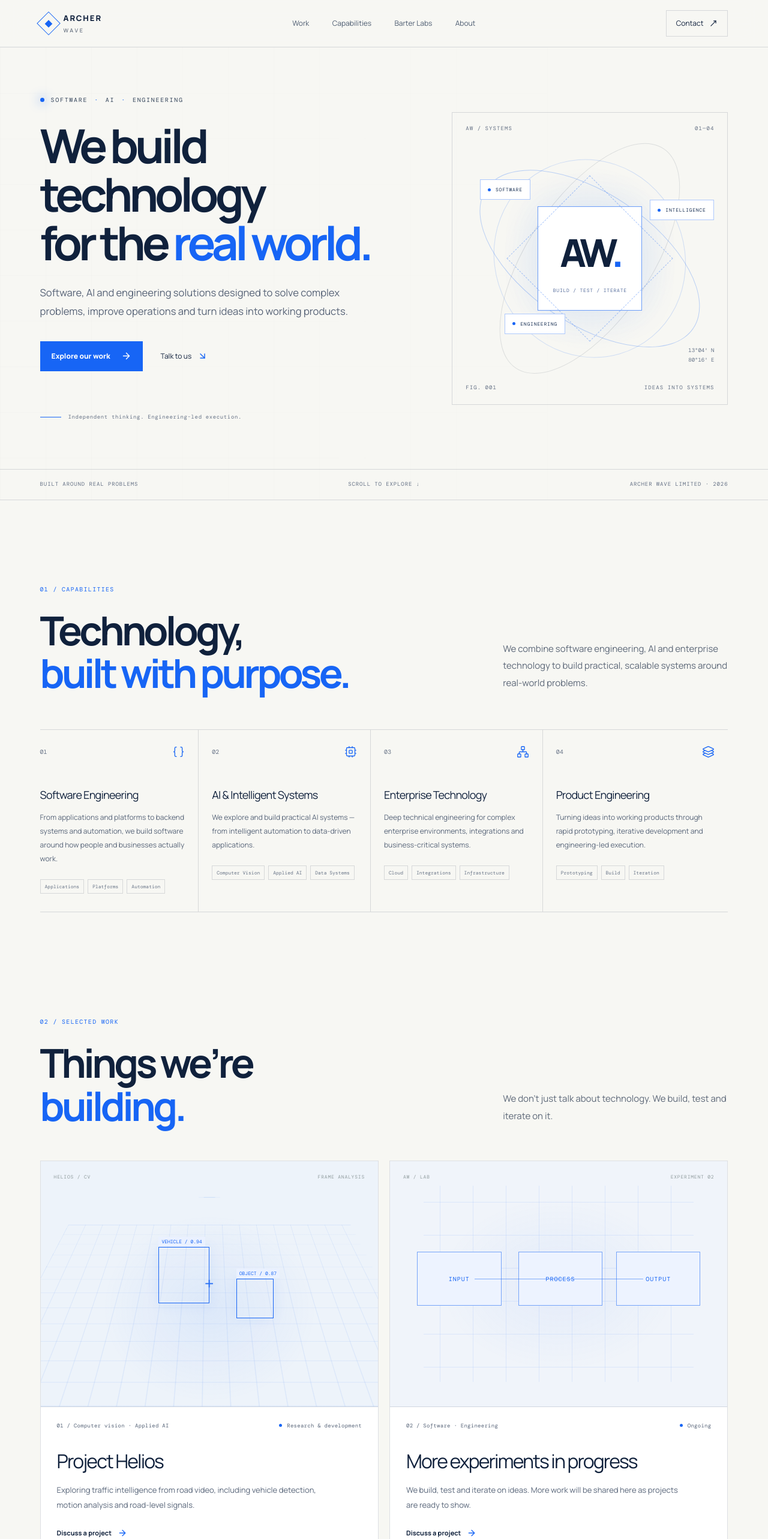
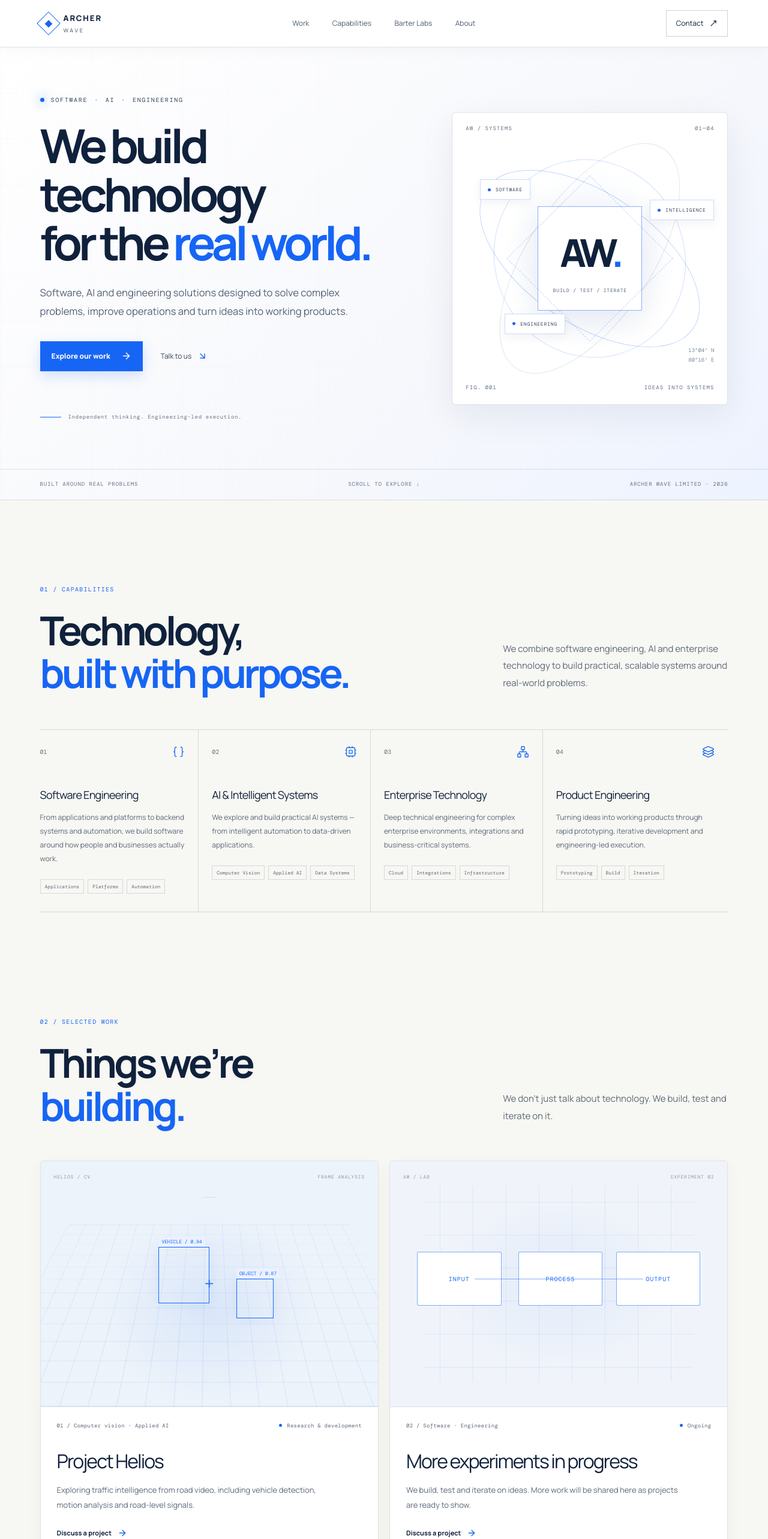
Before and after one commit to vigneshmani1994/barter_labs, a Next.js app: page / in a window 1280 px wide. Shown: the top 2566 px of the page at 60% size. Built offline with nearby package versions, Linux system fonts and the light colour scheme.

Commit message:
Polish Archer Wave with bright editorial light theme and visible header

```diff
--- a/app/globals.css
+++ b/app/globals.css
@@ -26,10 +26,10 @@ button,a{-webkit-tap-highlight-color:transparent}
 .eyebrow-dot{width:7px;height:7px;background:var(--lime);border-radius:50%;box-shadow:0 0 18px var(--lime)}
 .hero-copy h1{font-size:clamp(48px,6.1vw,90px);line-height:1.04;letter-spacing:-.075em;margin:28px 0 26px;font-weight:700}.hero-copy h1 em,.section-heading h2 em,.about-inner h2 em,.contact-inner h2 em,.barter-content h2 em{font-style:normal;color:var(--lime)}
 .hero-lede{max-width:550px;font-size:clamp(15px,1.3vw,18px);line-height:1.9;color:#566276;margin:0}
-.hero-actions{display:flex;align-items:center;gap:30px;margin-top:34px}.button-primary{display:inline-flex;align-items:center;justify-content:center;gap:18px;background:var(--lime);color:#ffffff;padding:16px 19px;font-size:12px;font-weight:800;transition:transform .2s,background .2s}.button-primary:hover{transform:translateY(-2px);background:#4386ff}.button-text{display:inline-flex;align-items:center;gap:10px;font-size:12px;color:#10213c}.button-text svg{color:var(--lime)}.hero-footnote{margin-top:70px;display:flex;align-items:center;gap:12px;font-size:9px;letter-spacing:.07em;color:#667286}.footnote-line{height:1px;width:35px;background:var(--lime)}
-.hero-art{position:relative;aspect-ratio:1/1.06;max-width:550px;width:100%;margin-left:auto;border:1px solid var(--line);background:radial-gradient(ellipse at center,rgba(23,101,245,.09),transparent 45%),rgba(255,255,255,.012);overflow:hidden}
+.hero-actions{display:flex;align-items:center;gap:30px;margin-top:34px}.button-primary{display:inline-flex;align-items:center;justify-content:center;gap:18px;background:var(--lime);color:#ffffff;padding:16px 19px;font-size:12px;font-weight:800;transition:transform .2s,background .2s;box-shadow:0 8px 22px rgba(23,101,245,.18)}.button-primary:hover{transform:translateY(-2px);background:#4386ff}.button-text{display:inline-flex;align-items:center;gap:10px;font-size:12px;color:#10213c}.button-text svg{color:var(--lime)}.hero-footnote{margin-top:70px;display:flex;align-items:center;gap:12px;font-size:9px;letter-spacing:.07em;color:#667286}.footnote-line{height:1px;width:35px;background:var(--lime)}
+.hero-art{position:relative;aspect-ratio:1/1.06;max-width:550px;width:100%;margin-left:auto;border:1px solid var(--line);background:radial-gradient(ellipse at center,rgba(23,101,245,.08),transparent 45%),#ffffff;overflow:hidden}
 .art-label{position:absolute;left:22px;right:22px;display:flex;justify-content:space-between;color:#667286;font-size:9px;letter-spacing:.12em}.art-label-top{top:20px}.art-label-bottom{bottom:20px}.orbit{position:absolute;left:50%;top:50%;border:1px solid rgba(23,101,245,.18);border-radius:50%;transform:translate(-50%,-50%) rotate(-28deg)}.orbit-one{width:69%;height:69%}.orbit-two{width:91%;height:45%;transform:translate(-50%,-50%) rotate(34deg);border-color:rgba(23,101,245,.28)}.orbit-three{width:45%;height:91%;transform:translate(-50%,-50%) rotate(34deg);border-color:rgba(16,33,60,.12)}
-.art-core{position:absolute;left:50%;top:50%;width:38%;aspect-ratio:1;transform:translate(-50%,-50%);display:flex;flex-direction:column;align-items:center;justify-content:center;border:1px solid rgba(23,101,245,.65);background:#ffffff;box-shadow:0 0 70px rgba(23,101,245,.07)}.core-cross{position:absolute;inset:-12px;border:1px dashed rgba(23,101,245,.35);transform:rotate(45deg)}.core-word{font-size:clamp(42px,5vw,70px);font-weight:800;letter-spacing:-.1em}.core-word span{color:var(--lime)}.core-caption{font:8px var(--mono);color:#566d9c;letter-spacing:.1em;margin-top:10px}
+.art-core{position:absolute;left:50%;top:50%;width:38%;aspect-ratio:1;transform:translate(-50%,-50%);display:flex;flex-direction:column;align-items:center;justify-content:center;border:1px solid rgba(23,101,245,.65);background:#ffffff;box-shadow:0 14px 50px rgba(16,33,60,.08)}.core-cross{position:absolute;inset:-12px;border:1px dashed rgba(23,101,245,.35);transform:rotate(45deg)}.core-word{font-size:clamp(42px,5vw,70px);font-weight:800;letter-spacing:-.1em}.core-word span{color:var(--lime)}.core-caption{font:8px var(--mono);color:#566d9c;letter-spacing:.1em;margin-top:10px}
 .art-node{position:absolute;padding:10px 12px;background:#ffffff;border:1px solid rgba(23,101,245,.35);font-size:8px;letter-spacing:.1em;display:flex;align-items:center;gap:8px;color:#1a3155}.node-dot{width:5px;height:5px;border-radius:50%;background:var(--lime)}.node-one{top:23%;left:10%}.node-two{top:30%;right:5%}.node-three{bottom:24%;left:19%}.art-coordinates{position:absolute;right:22px;bottom:65px;color:#647287;font-size:9px;line-height:1.8}
 .hero-bottomline{border-top:1px solid var(--line);padding:18px 5.2%;display:flex;justify-content:space-between;gap:20px;color:#667286;font-size:9px;letter-spacing:.1em}
 .section-wrap{max-width:1440px;margin:auto;padding:clamp(85px,11vw,160px) 5.2%}
@@ -67,3 +67,44 @@ button,a{-webkit-tap-highlight-color:transparent}
 .marquee-word{color:#10213c}
 .marquee-word b{color:#1765f5}
 @media(max-width:640px){.barter-content h2{font-size:clamp(66px,18vw,112px);margin:40px 0}.barter-logo-mark{width:35px;height:35px}.barter-logo-word{font-size:29px}.barter-logo-tagline{font-size:7px}}
+
+/* Final contrast and polish pass */
+body{background:#f7f7f3;color:#10213c}
+.site-header{background:rgba(255,255,255,.94);border-bottom:1px solid rgba(16,33,60,.12);box-shadow:0 4px 24px rgba(16,33,60,.035)}
+.brand-symbol{border-color:#1765f5}.brand-symbol span{background:#1765f5}
+.brand-name{color:#10213c}.brand-name span{color:#5d6878}
+.nav-links{color:#4d5c70}.nav-links a:hover,.nav-contact:hover{color:#1765f5}
+.nav-contact{border-color:rgba(16,33,60,.2);color:#10213c}
+.hero-section{background:linear-gradient(135deg,#ffffff 0%,#f7f8fc 58%,#edf3ff 100%);color:#10213c}
+.hero-grid-lines{opacity:.38;background-image:linear-gradient(rgba(16,33,60,.045) 1px,transparent 1px),linear-gradient(90deg,rgba(16,33,60,.045) 1px,transparent 1px)}
+.hero-copy h1{color:#10213c}.hero-copy h1 em,.section-heading h2 em,.about-inner h2 em,.contact-inner h2 em{color:#1765f5}
+.hero-lede{color:#536176}.hero-footnote,.hero-bottomline{color:#667286}
+.hero-bottomline{border-color:rgba(16,33,60,.12)}
+.hero-art{border-color:rgba(16,33,60,.13);border-radius:6px;box-shadow:0 18px 60px rgba(16,33,60,.07)}
+.orbit{border-color:rgba(23,101,245,.2)}.orbit-two{border-color:rgba(23,101,245,.27)}.orbit-three{border-color:rgba(16,33,60,.12)}
+.art-core{border-color:rgba(23,101,245,.5);background:#ffffff}.core-cross{border-color:rgba(23,101,245,.25)}
+.core-caption{color:#536176}.art-label{color:#647287}.art-node{background:#ffffff;border-color:rgba(23,101,245,.22);color:#34445a;box-shadow:0 5px 18px rgba(16,33,60,.06)}
+.art-coordinates{color:#7b8798}
+.button-text{color:#34445a}
+.section-heading h2,.about-inner h2,.contact-inner h2{color:#10213c}
+.section-intro{color:#5d6878}
+.capability-item h3{color:#10213c}.capability-item p{color:#5d6878}
+.capability-top{color:#667286}.tag-row span{color:#5d6878}
+.work-card{background:#ffffff;border-color:rgba(16,33,60,.13);border-radius:5px;overflow:hidden;box-shadow:0 8px 30px rgba(16,33,60,.035)}
+.work-visual{border-color:rgba(16,33,60,.1)}
+.helios{background:radial-gradient(ellipse at 50% 60%,rgba(23,101,245,.09),transparent 45%),#edf3fa}
+.road-grid{background-image:linear-gradient(rgba(23,101,245,.09) 1px,transparent 1px),linear-gradient(90deg,rgba(23,101,245,.09) 1px,transparent 1px)}
+.systems{background:radial-gradient(ellipse at 50% 50%,rgba(23,101,245,.06),transparent 50%),#f0f4fa}
+.system-block{background:#ffffff;border-radius:3px;color:#1765f5}
+.work-meta{color:#5d6878}.work-copy h3{color:#10213c}.work-copy>p{color:#5d6878}
+.inline-link{color:#10213c}
+.about-section{background:#ffffff;border-color:rgba(16,33,60,.12)}
+.about-copy p{color:#5d6878}.about-copy p:first-child{color:#10213c}
+.about-index{color:rgba(16,33,60,.035)}
+.contact-section{color:#10213c}
+.contact-inner>p:not(.section-kicker){color:#5d6878}
+.contact-ring{border-color:rgba(23,101,245,.24)}.ring-three{border-color:rgba(16,33,60,.12)}
+.contact-note{color:#687487}
+.site-footer{background:#ffffff;border-color:rgba(16,33,60,.12);color:#5d6878}
+.footer-top{border-color:rgba(16,33,60,.12)}.back-top{color:#34445a}
+@media(max-width:640px){.site-header{box-shadow:0 3px 15px rgba(16,33,60,.04)}}
```
